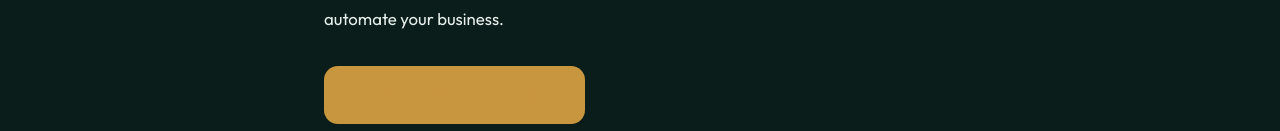
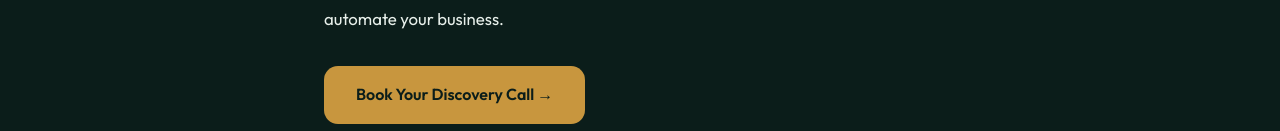
Before and after one commit to ParamoAI/paramo.sh, a Next.js app: page /blog/real-cost-of-not-automating in a window 1280 px wide. Shown: the part 821-952 px from the top of the page. Built offline with nearby package versions, Linux system fonts and the light colour scheme.

Commit message:
fix: CTA button text invisible in blog article pages (#3)
.article-content a was overriding .btn-primary color with gold-on-gold.
Added specific override for .btn-primary links inside article content.

Co-authored-by: Frailejon <frailejon@paramoai.com>

```diff
--- a/src/styles/globals.css
+++ b/src/styles/globals.css
@@ -1247,6 +1247,20 @@ footer .container {
 .article-content a:hover {
   color: var(--sun-through-mist);
 }
+.article-content a.btn-primary {
+  color: var(--paramo-deep);
+  text-decoration: none;
+}
+.article-content a.btn-primary:hover {
+  color: var(--paramo-deep);
+}
+.article-content a.btn-primary {
+  color: var(--paramo-deep);
+  text-decoration: none;
+}
+.article-content a.btn-primary:hover {
+  color: var(--paramo-deep);
+}
 
 /* ── PAGE RESPONSIVE ── */
 @media (max-width: 768px) {
```
